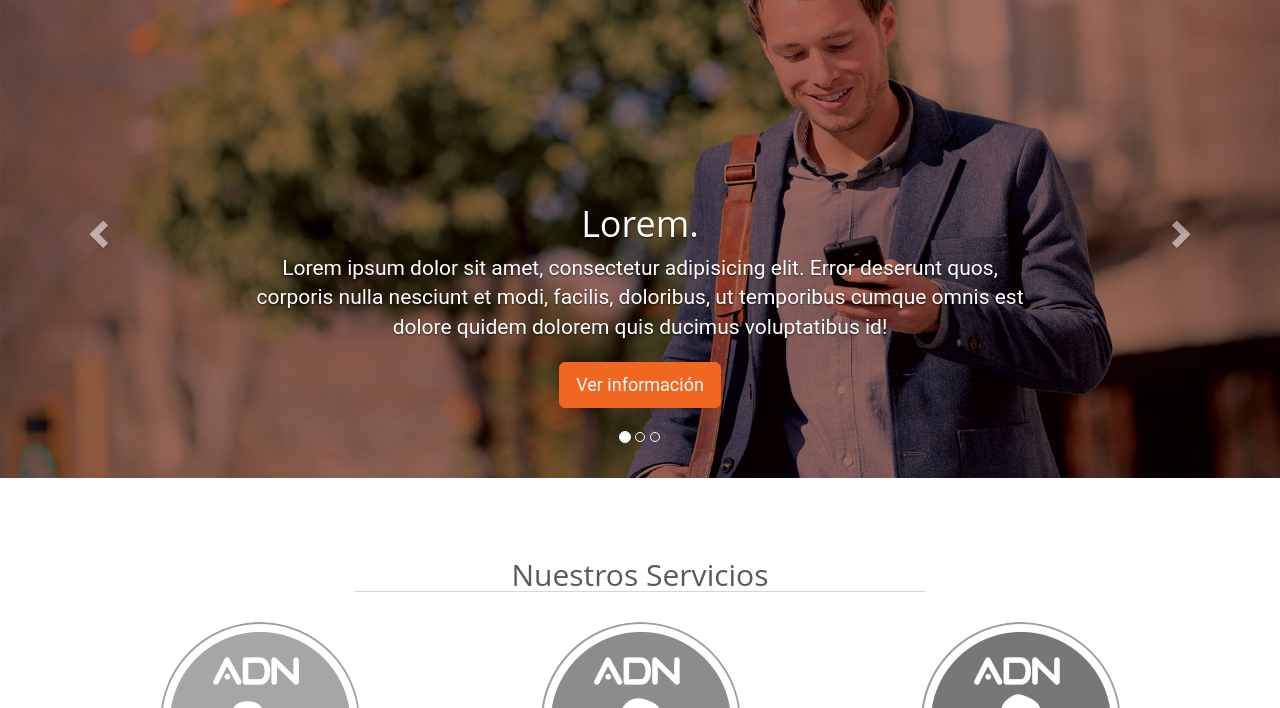
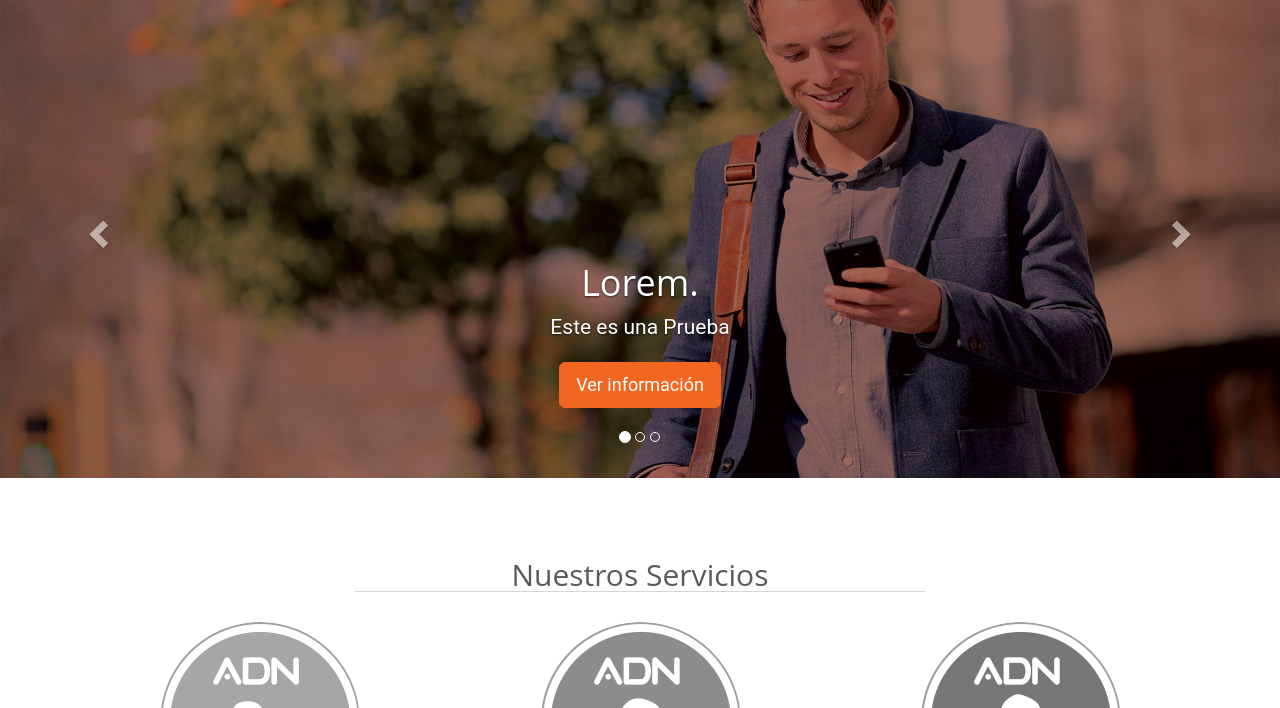
Before and after one commit to EnriqueSaavedra/laFrontera, a plain HTML site: page public_html/index.html in a window 1280 px wide. Shown: the part 92-800 px from the top of the page. Drawn offline with Linux system fonts and the light colour scheme; some packages are replaced by stand-ins of ours.

Commit message:
Prueba de Gabo

```diff
--- a/public_html/index.html
+++ b/public_html/index.html
@@ -52,7 +52,7 @@
 								Lorem.
 			                </h1>
 			                <p>
-			                	Lorem ipsum dolor sit amet, consectetur adipisicing elit. Error deserunt quos, corporis nulla nesciunt et modi, facilis, doloribus, ut temporibus cumque omnis est dolore quidem dolorem quis ducimus voluptatibus id!
+                                            Este es una Prueba
 			                </p>
 			                <p>
 			                	<a class="btn btn-lg btn-primary" href="#" role="button">Ver información</a>
```
